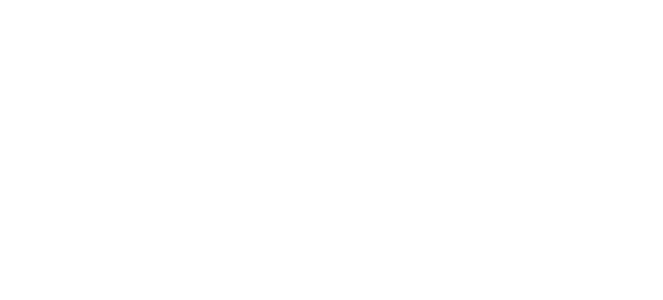
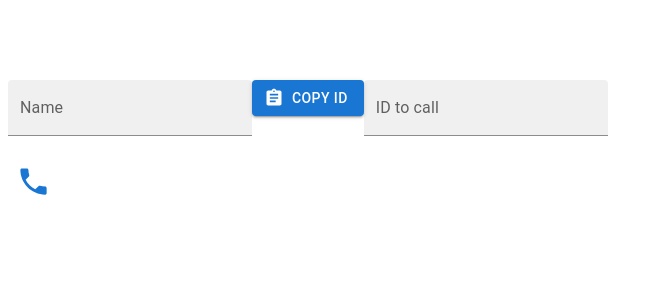
Before and after one commit to aftabMansoori/Don-t-Go-Depresso-Frontend, a React (Create React App) app: page /videocall in a window 1280 px wide. Shown: the top 300 px of the page, without its empty margins (0-663 px from the left). Built offline with nearby package versions, Linux system fonts and the light colour scheme; no server answers.

Commit message:
Added Video Call Functionality

```diff
--- a/package.json
+++ b/package.json
@@ -5,19 +5,22 @@
   "dependencies": {
     "@emotion/react": "^11.5.0",
     "@emotion/styled": "^11.3.0",
-    "@mui/icons-material": "^5.0.4",
+    "@mui/icons-material": "^5.3.1",
     "@mui/material": "^5.0.4",
     "@testing-library/jest-dom": "^5.14.1",
     "@testing-library/react": "^11.2.7",
     "@testing-library/user-event": "^12.8.3",
     "axios": "^0.23.0",
     "react": "^17.0.2",
+    "react-copy-to-clipboard": "^5.0.4",
     "react-dom": "^17.0.2",
     "react-redux": "^7.2.5",
     "react-router-dom": "^5.3.0",
     "react-scripts": "4.0.3",
     "redux": "^4.1.1",
     "redux-thunk": "^2.3.0",
+    "simple-peer": "^9.11.0",
+    "socket.io-client": "^4.4.1",
     "styled-components": "^5.3.3",
     "web-vitals": "^1.1.2"
   },
--- /dev/null
+++ b/src/Pages/VideoCall/VideoCall.jsx
@@ -0,0 +1,157 @@
+import {Button ,IconButton , TextField } from "@mui/material"
+import AssignmentIcon from '@mui/icons-material/Assignment';
+import PhoneIcon from '@mui/icons-material/Phone';
+
+import React, { useEffect, useRef, useState } from "react"
+import { CopyToClipboard } from "react-copy-to-clipboard"
+import Peer from "simple-peer"
+import io from "socket.io-client"
+
+const socket = io.connect("http://localhost:5000");
+
+export default function StudentSignUp() {
+
+    const [ me, setMe ] = useState("")
+	const [ stream, setStream ] = useState()
+	const [ receivingCall, setReceivingCall ] = useState(false)
+	const [ caller, setCaller ] = useState("")
+	const [ callerSignal, setCallerSignal ] = useState()
+	const [ callAccepted, setCallAccepted ] = useState(false)
+	const [ idToCall, setIdToCall ] = useState("")
+	const [ callEnded, setCallEnded] = useState(false)
+	const [ name, setName ] = useState("")
+	const myVideo = useRef()
+	const userVideo = useRef()
+	const connectionRef= useRef()
+
+	useEffect(() => {
+		navigator.mediaDevices.getUserMedia({ video: true, audio: true }).then((stream) => {
+			setStream(stream)
+				myVideo.current.srcObject = stream
+		})
+
+	socket.on("me", (id) => {
+			setMe(id)
+		})
+
+		socket.on("callUser", (data) => {
+			setReceivingCall(true)
+			setCaller(data.from)
+			setName(data.name)
+			setCallerSignal(data.signal)
+		})
+	}, [])
+
+	const callUser = (id) => {
+		const peer = new Peer({
+			initiator: true,
+			trickle: false,
+			stream: stream
+		})
+		peer.on("signal", (data) => {
+			socket.emit("callUser", {
+				userToCall: id,
+				signalData: data,
+				from: me,
+				name: name
+			})
+		})
+		peer.on("stream", (stream) => {
+
+				userVideo.current.srcObject = stream
+
+		})
+		socket.on("callAccepted", (signal) => {
+			setCallAccepted(true)
+			peer.signal(signal)
+		})
+
+		connectionRef.current = peer
+	}
+
+	const answerCall =() =>  {
+		setCallAccepted(true)
+		const peer = new Peer({
+			initiator: false,
+			trickle: false,
+			stream: stream
+		})
+		peer.on("signal", (data) => {
+			socket.emit("answerCall", { signal: data, to: caller })
+		})
+		peer.on("stream", (stream) => {
+			userVideo.current.srcObject = stream
+		})
+
+		peer.signal(callerSignal)
+		connectionRef.current = peer
+	}
+
+	const leaveCall = () => {
+		setCallEnded(true)
+		connectionRef.current.destroy()
+	}
+
+	return (
+		<>
+			<h1 style={{ textAlign: "center", color: '#fff' }}>Zoomish</h1>
+		<div className="container">
+			<div className="video-container">
+				<div className="video">
+					{stream &&  <video playsInline muted ref={myVideo} autoPlay style={{ width: "300px" }} />}
+				</div>
+				<div className="video">
+					{callAccepted && !callEnded ?
+					<video playsInline ref={userVideo} autoPlay style={{ width: "300px"}} />:
+					null}
+				</div>
+			</div>
+			<div className="myId">
+				<TextField
+					id="filled-basic"
+					label="Name"
+					variant="filled"
+					value={name}
+					onChange={(e) => setName(e.target.value)}
+					style={{ marginBottom: "20px" }}
+				/>
+				<CopyToClipboard text={me} style={{ marginBottom: "2rem" }}>
+					<Button variant="contained" color="primary" startIcon={<AssignmentIcon fontSize="large" />}>
+						Copy ID
+					</Button>
+				</CopyToClipboard>
+
+				<TextField
+					id="filled-basic"
+					label="ID to call"
+					variant="filled"
+					value={idToCall}
+					onChange={(e) => setIdToCall(e.target.value)}
+				/>
+				<div className="call-button">
+					{callAccepted && !callEnded ? (
+						<Button variant="contained" color="secondary" onClick={leaveCall}>
+							End Call
+						</Button>
+					) : (
+						<IconButton color="primary" aria-label="call" onClick={() => callUser(idToCall)}>
+							<PhoneIcon fontSize="large" />
+						</IconButton>
+					)}
+					{idToCall}
+				</div>
+			</div>
+			<div>
+				{receivingCall && !callAccepted ? (
+						<div className="caller">
+						<h1 >{name} is calling...</h1>
+						<Button variant="contained" color="primary" onClick={answerCall}>
+							Answer
+						</Button>
+					</div>
+				) : null}
+			</div>
+		</div>
+		</>
+	)
+}
--- a/src/Routes/Routes.jsx
+++ b/src/Routes/Routes.jsx
@@ -10,7 +10,8 @@
 import StudentSignUp from "../Pages/Students/StudentSignUp";
 import StudentSignin from "../Pages/Students/StudentSignin";
 import StudentProfile from "../Pages/Students/StudentProfile";
-
+//VideoCall
+import VideoCall from "../Pages/VideoCall/VideoCall";
 export default function Routes() {
   return (
     <>
@@ -29,6 +30,7 @@
             component={CollegeSignin}
           />
           <Route exact path="/college/dashboard" component={CollegeDashboard} />
+          <Route exact path="/videocall" component={VideoCall} />
         </Switch>
       </Router>
     </>
```
Also changed, not shown: 1 other file (tests, documents, lock files or other folders).
